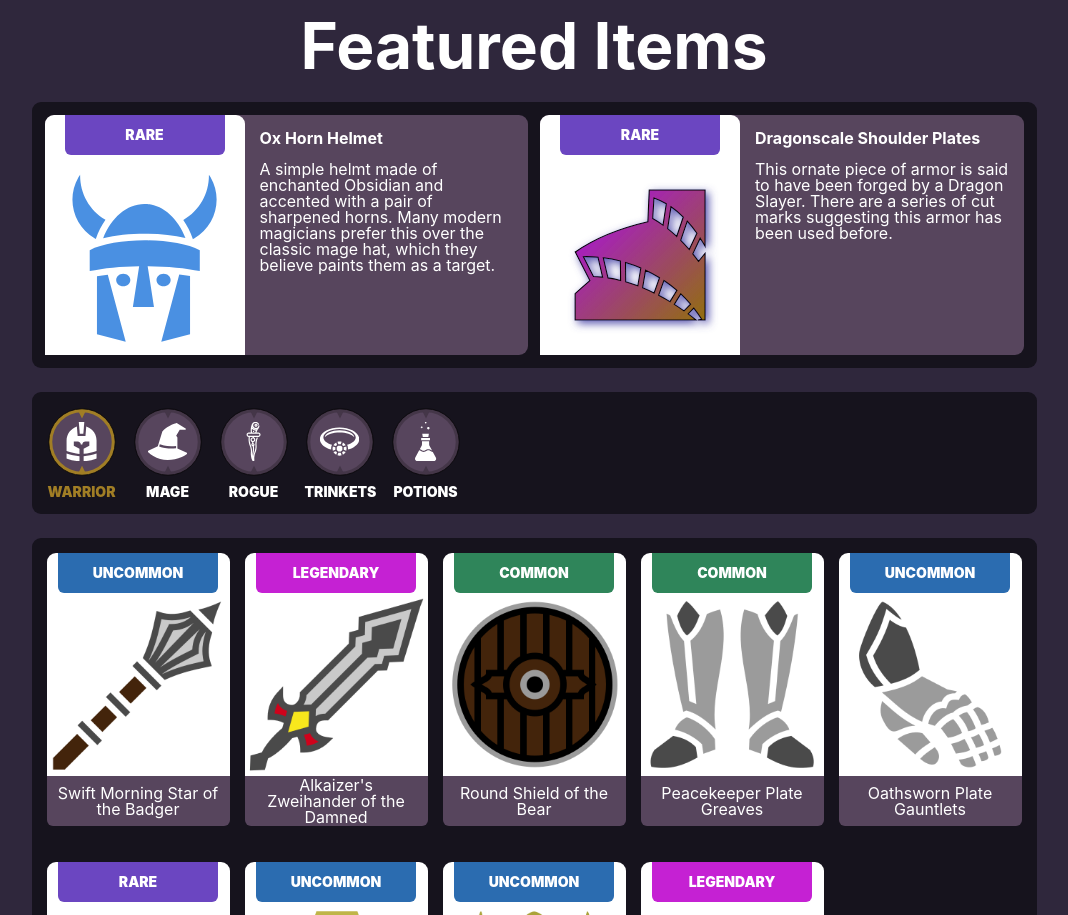
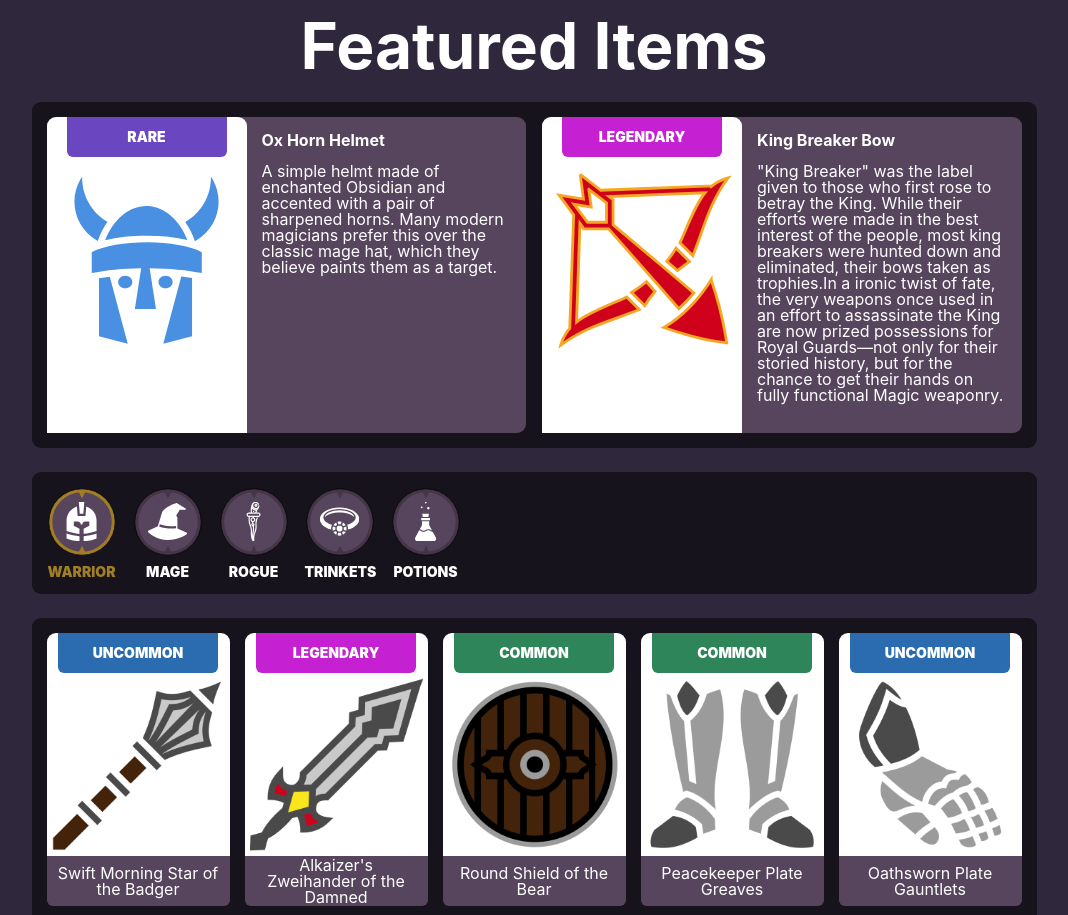
Before and after one commit to FahadHameed89/React-Redux-Router---RPG-Shop-Team-Project, a React (Create React App) app: page /products in a window 1280 px wide. Shown: the part 939-1854 px from the top of the page, without its empty margins (106-1174 px from the left). Built offline with nearby package versions, Linux system fonts and the light colour scheme.

Commit message:
Added media query for sizes tablet or larger

```diff
--- a/src/product/FeaturedProduct.jsx
+++ b/src/product/FeaturedProduct.jsx
@@ -9,7 +9,7 @@ export default () => {
     const products = useSelector(state => Object.values(state.products));
 
     const featuredProduct1 = products[16];
-    const featuredProduct2 = products[29];
+    const featuredProduct2 = products[24];
 
     return (
         <aside className="featured-items">
--- a/src/product/css/featured-product.css
+++ b/src/product/css/featured-product.css
@@ -19,15 +19,17 @@
 .featured-item {
   background-color: #57455D;
   border-radius: 9px;
-  margin: -2px;
 }
 
 .featured-item a {
-  display: flex;
+  display: block;
   flex-flow: row nowrap;
   text-decoration: none;
   color: white;
+  height: 100%;
 }
+
+
 
 .featured-item__img {
   min-width: 200px;
@@ -48,3 +50,13 @@
 .featured-item:hover .featured-item__description {
     background-color: #a17e25;
   }
+
+  @media screen and (min-width: 600px) {
+    .featured-item a {
+        display: flex;
+        flex-flow: row nowrap;
+        text-decoration: none;
+        color: white;
+        height: 100%;
+      }
+  }
```
